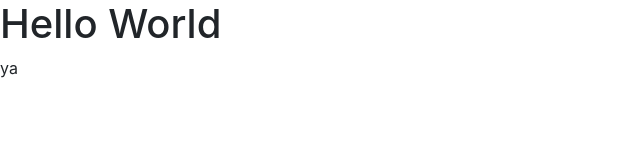
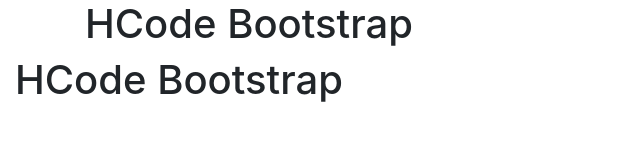
Before and after one commit to lincolngadea/bootstrap, a website: page index.html in a window 1280 px wide. Shown: the whole page, without its empty margins (0-640 px from the left). Drawn offline with nearby package versions, Linux system fonts and the light colour scheme; files whose address does not match are found by name.

Commit message:
Aula de Containe

```diff
--- a/index.html
+++ b/index.html
@@ -8,10 +8,16 @@
 
 </head>
 <body>
-    <h1>Hello World</h1>
+   <div class="container">
+       <h1>HCode Bootstrap</h1>
+   </div>
+
+    <div class="container-fluid">
+        <h1>HCode Bootstrap</h1>
+    </div>
 
     <script src="node_modules/jquery/dist/jquery.min.js"></script>
     <script src="node_modules/bootstrap/dist/js/bootstrap.bundle.min.js"></script>
-ya
+
 </body>
 </html>
```
